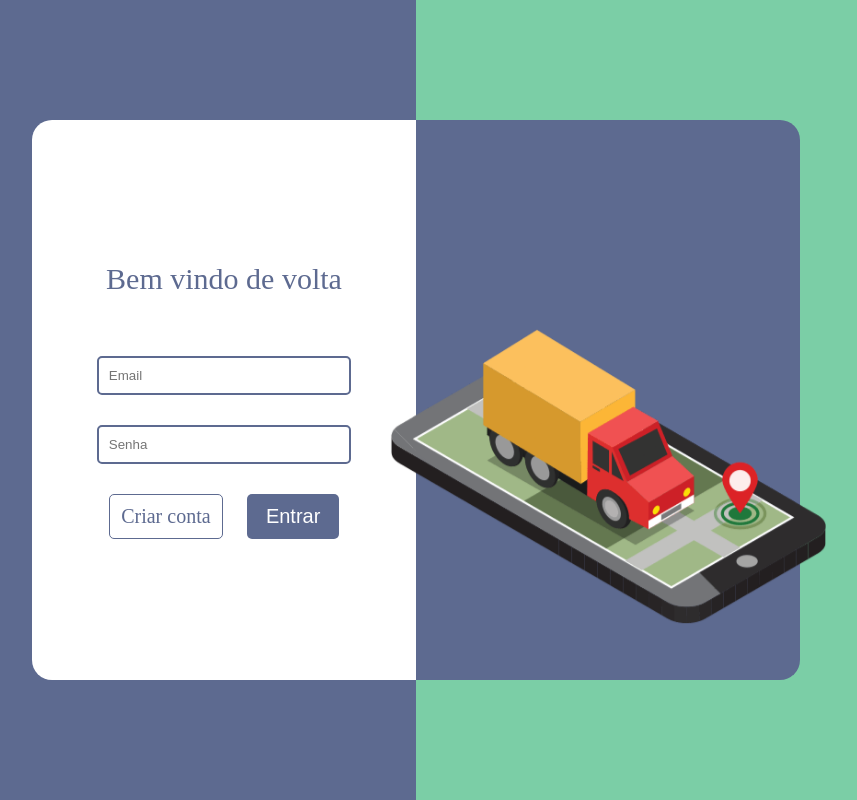
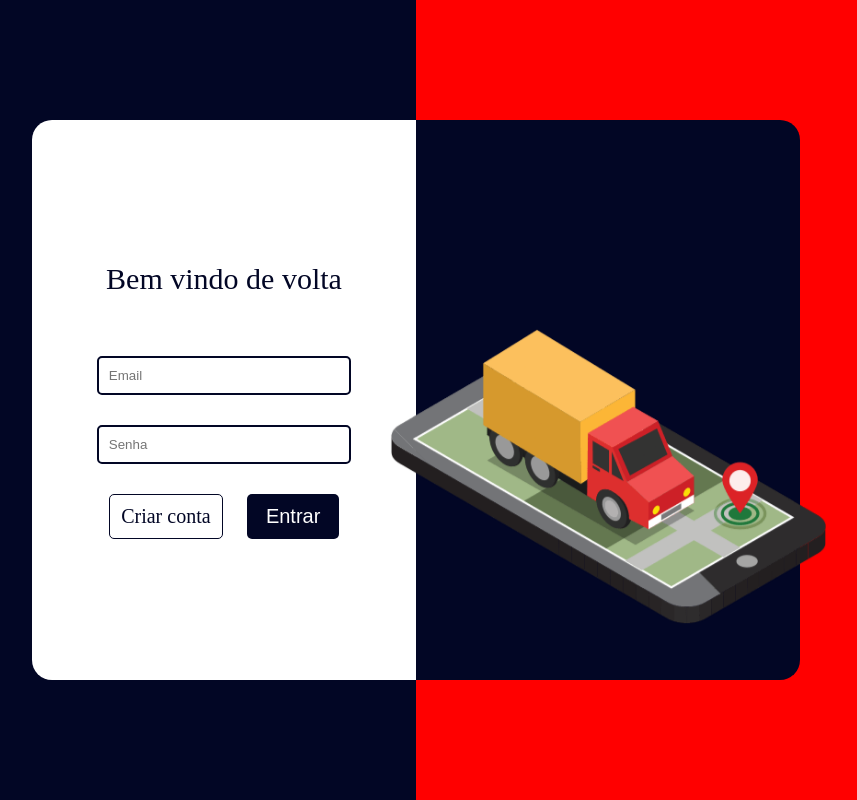
Before and after one commit to LuizGustavoSena/Where-is-it, a React (Vite) app: page / in a window 1280 px wide. Shown: the whole page, without its empty margins (224-1081 px from the left). Built offline with nearby package versions, Linux system fonts and the light colour scheme.

Commit message:
fix: alter colors

```diff
--- a/global.css
+++ b/global.css
@@ -1,9 +1,9 @@
 :root {
-    --primary-color: #5D6A90;
-    --second-color: #7BCEA6;
+    /* --primary-color: #5D6A90;
+    --second-color: #7BCEA6; */
 
-    /* --primary-color: #020625;
-    --second-color: #820e01; */
+    --primary-color: #020625;
+    --second-color: red;
 }
 
 body {
```
